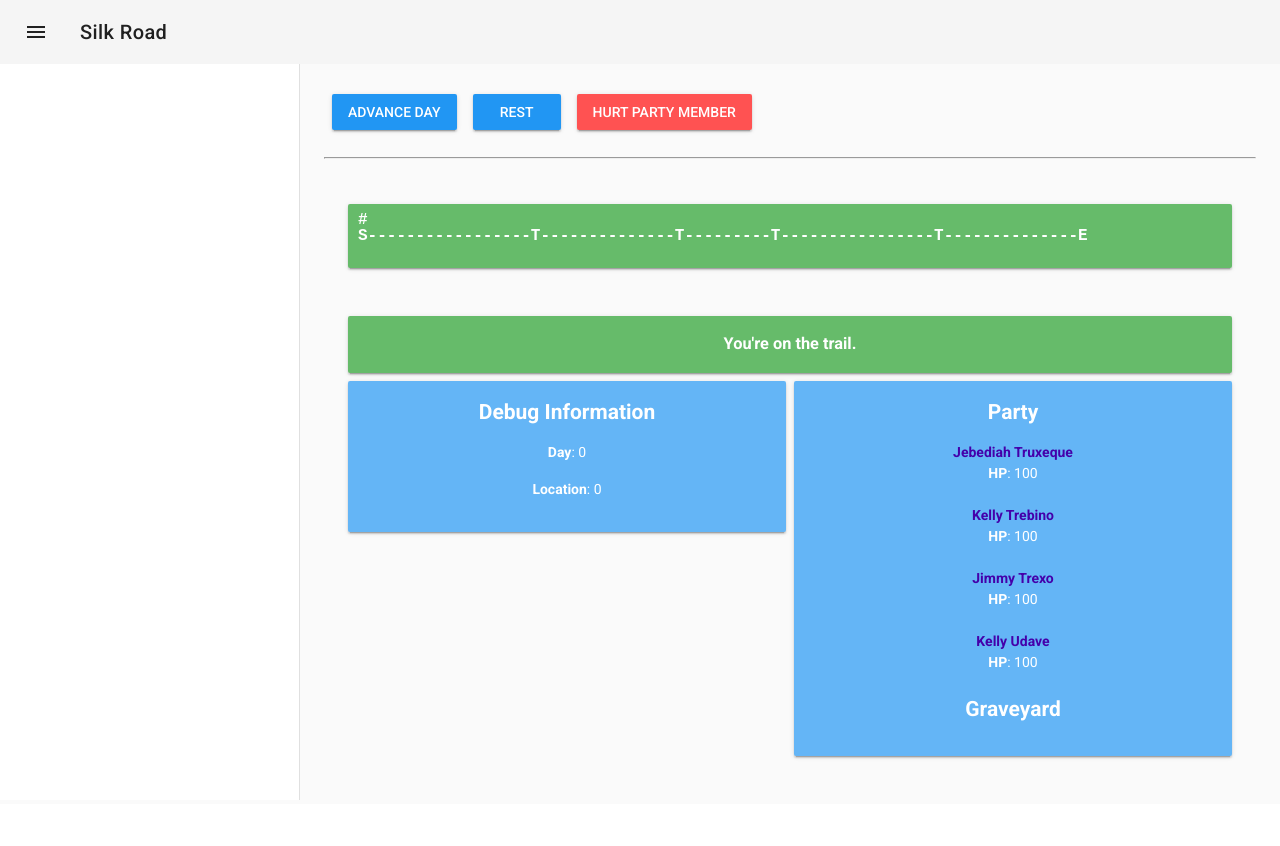
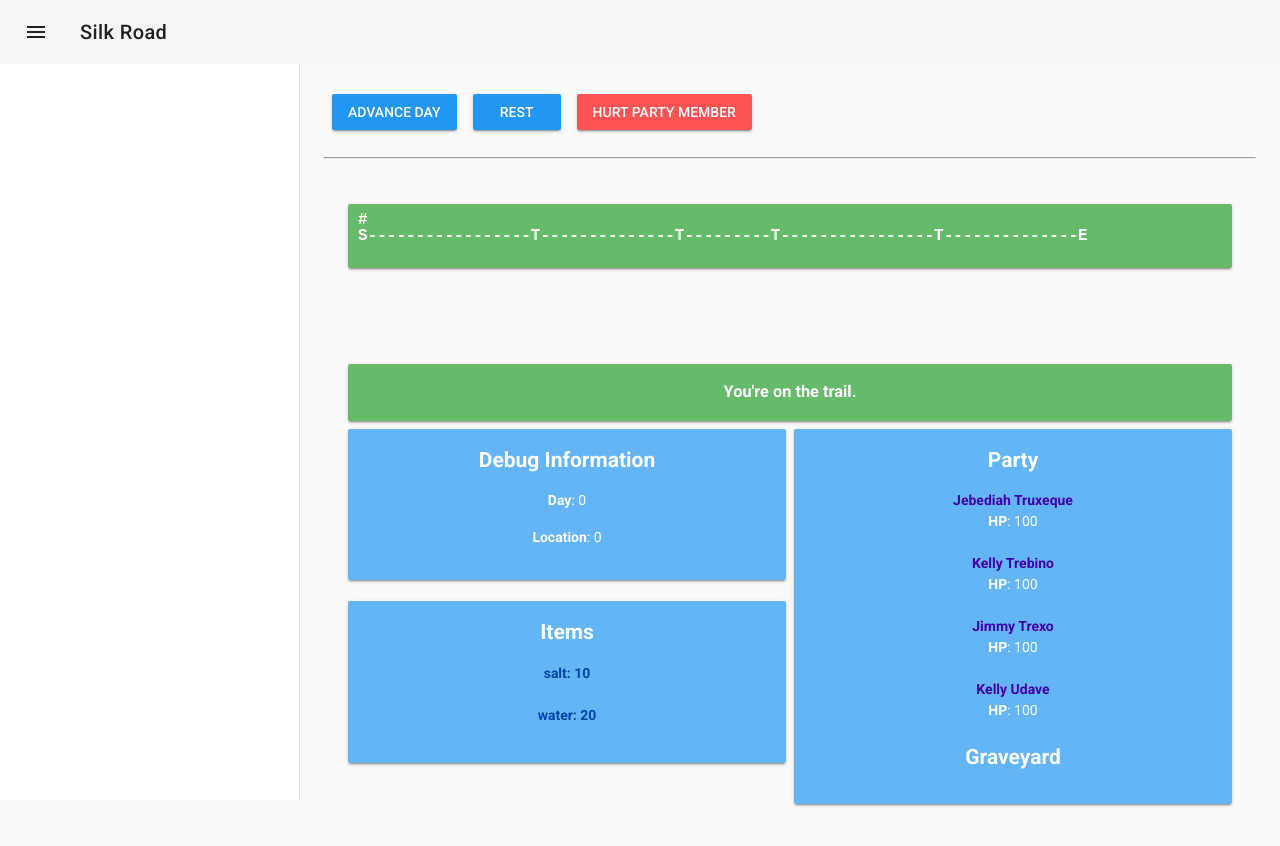
Before and after one commit to kelseight/silk_road, a Vue app: page / in a window 1280 px wide. Shown: the top 846 px of the page. Before the commit the page ends 804 px from the top, so only its background shows below. Built offline with nearby package versions, Linux system fonts and the light colour scheme.

Commit message:
Dumb singlequote thing.

```diff
--- a/src/components/Game.vue
+++ b/src/components/Game.vue
@@ -9,6 +9,18 @@
     <br/><br/><hr/><br/>
 
     <mini-map/>
+
+    <v-container grid-list-md text-xs-center>
+      <v-layout row wrap>
+        <v-flex xs12>
+          <v-card dark color="red lighten-1" v-if="!Object.keys(currentEvents).lenght">
+            <v-card-text class="px-0" v-for="(value, eventName, index) in currentEvents" :key="`eventName-${index}`">
+              <h3>{{ eventName}}: {{ value.description }}</h3>
+            </v-card-text>
+          </v-card>
+        </v-flex>
+      </v-layout>
+    </v-container>
 
     <v-container grid-list-md text-xs-center>
       <v-layout row wrap>
@@ -41,6 +53,23 @@
               <h2>Debug Information</h2>
               <p><b>Day</b>: {{ $store.state.currentPlayerInfo.day }}</p>
               <p><b>Location</b>: {{ currentPlayerLocation }}</p>
+            </v-card-text>
+          </v-card>
+          <br/>
+          <v-card dark color="blue lighten-2">
+            <v-card-text class="px-0">
+              <h2>Items</h2>
+              <ul style="list-style-type: none; padding: 0; margin: 0;">
+                <li v-for="(itemInfo, item, index) in partyInventory" :key="`partyInventory-${index}`">
+                  <ul style="list-style-type: none; padding: 0; margin: 0;">
+                    <li><b><v-tooltip bottom>
+                      <span style="color: #0044aa;" slot="activator">{{ item }}: {{ itemInfo.quantity }}</span>
+                      <span>{{ itemInfo.description }}</span>
+                    </v-tooltip></b></li>
+                    <li>&nbsp;</li>
+                  </ul>
+                </li>
+              </ul>
             </v-card-text>
           </v-card>
         </v-flex>
@@ -79,13 +108,27 @@
 </template>
 
 <script>
+// TODO: How to call functions like this.nextDay() from this?
+const dailyEvents = {
+  'Severe Thunderstorm': {
+    probability: 0.01,
+    description: 'A severe thunderstorm.  Lose a day.',
+    eventEffect: () => {
+      // this.nextDay(0)
+      Math.random()
+    }
+  }
+}
+
 export default {
   name: 'Game',
   data: function () {
     return {
       advanceButtonActive: true,
       currentTown: false,
-      atEnd: false
+      atEnd: false,
+      currentEvents: {},
+      dailyEvents: dailyEvents
     }
   },
   computed: {
@@ -93,7 +136,7 @@ export default {
       return this.$store.state.currentPlayerInfo.location
     },
     partyInventory () {
-      return this.$store.state.partyInfo.inventory
+      return this.$store.state.currentPlayerInfo.inventory
     },
     partyMembers () {
       return this.$store.state.partyInfo.partyMembers
@@ -110,6 +153,11 @@ export default {
       // Make sure alive.
       // All HP stuff goes here, before we move.
       // TODO: Decrease HP as necessary.
+
+      // Reset events
+      this.currentEvents = {}
+      this.getRandomEvents()
+
       this.$store.commit('checkPartyHealth')
 
       if (this.isAtTown(locationDelta)) {
@@ -122,6 +170,10 @@ export default {
       }
 
       this.$store.commit('advanceDay')
+
+      for (var currentEvent in this.currentEvents) {
+        this.currentEvents[currentEvent].eventEffect()
+      }
     },
     isAtTown: function (locationDelta) {
       // Can prob redo this and isAtEnd.
@@ -150,6 +202,13 @@ export default {
     getRandomPartyMember: function () {
       var keys = Object.keys(this.partyMembers)
       return keys[keys.length * Math.random() << 0]
+    },
+    getRandomEvents: function () {
+      for (const ev in this.dailyEvents) {
+        if (this.dailyEvents[ev].probability > Math.random()) {
+          this.currentEvents[ev] = this.dailyEvents[ev]
+        }
+      }
     }
   }
 }
--- a/src/main.js
+++ b/src/main.js
@@ -23,7 +23,18 @@ const currentPlayerInfo = {
   location: 0,
   day: 0,
   atTown: 0,
-  alive: true
+  alive: true,
+  coin: 100,
+  inventory: {
+    'salt': {
+      description: 'It\'s salt.',
+      quantity: 10
+    },
+    'water': {
+      description: 'It\'s water.  Very drinkable.',
+      quantity: 20
+    }
+  }
 }
 
 const townInfo = makeTownInfo()
```
